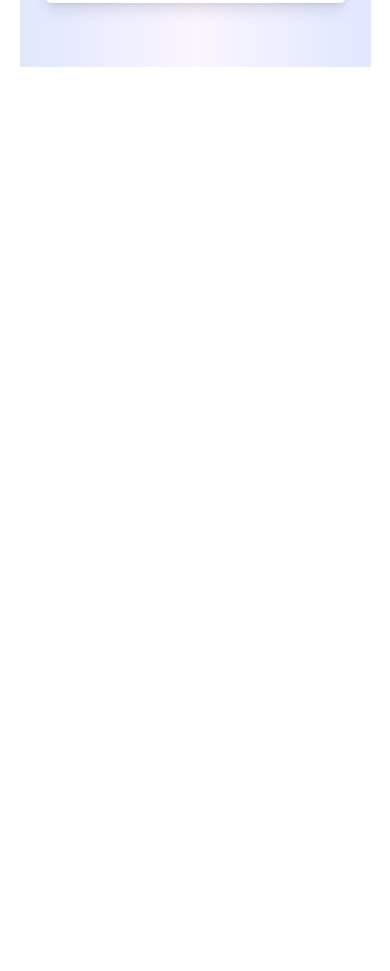
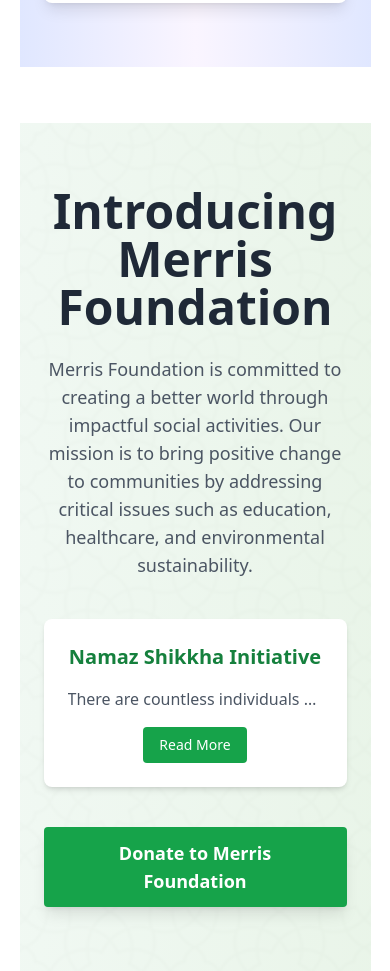
Before and after one commit to Bytes-Farabi/Project-Merris-Group, a React (Vite) app: page / in a window 390 px wide. Shown: the part 5280-6251 px from the top of the page. Before the commit the page ends 5347 px from the top, so only its background shows below. Built offline with nearby package versions, Linux system fonts and the light colour scheme.

Commit message:
foundation section added

```diff
--- a/src/Components/Navbar.jsx
+++ b/src/Components/Navbar.jsx
@@ -27,7 +27,7 @@ const Navbar = () => {
                         <ul
                             tabIndex={0}
                             className="menu menu-sm dropdown-content bg-base-100 rounded-box z-[1] mt-3 w-52 p-2 shadow">
-                            <Link to="/projects">Projects</Link>
+                            <Link to="/foundation">Foundation</Link>
                             <Link to="/team">Our Team</Link>
                             <Link to="/aboutus">About Us</Link>
                         </ul>
@@ -45,9 +45,9 @@ const Navbar = () => {
                     <ul className="menu menu-horizontal px-1 lg:flex lg:gap-5"><NavLink to={"/"} className={({ isActive }) =>
                         `px-6 py-2 text-white rounded-lg shadow-md font-medium transition duration-200 ease-in-out hover:focus:outline-none focus:ring-2 focus:ring-emerald-500 focus:ring-offset-2 ${isActive ? 'scale-95 bg-[#0B9D58]' : 'bg-gray-900 text-white'}`
                     }>Home</NavLink>
-                        <NavLink to={"/projects"} className={({ isActive }) =>
+                        <NavLink to={"/foundation"} className={({ isActive }) =>
                             `px-6 py-2 text-white rounded-lg shadow-md font-medium transition duration-200 ease-in-out hover:focus:outline-none focus:ring-2 focus:ring-emerald-500 focus:ring-offset-2 ${isActive ? 'scale-95 bg-[#0B9D58]' : 'bg-gray-900 text-white'}`
-                        }>Projects</NavLink>
+                        }>Foundation</NavLink>
 
                         <NavLink to={"/aboutus"} className={({ isActive }) =>
                             `px-6 py-2 text-white rounded-lg shadow-md font-medium transition duration-200 ease-in-out hover: focus:outline-none focus:ring-2 focus:ring-emerald-500  focus:ring-offset-2 ${isActive ? 'scale-95 bg-[#0B9D58]' : 'bg-gray-900 text-white'}`
@@ -55,9 +55,9 @@ const Navbar = () => {
                     </ul>
                 </div>
                 <div className="navbar-end">
-                <NavLink to={"/team"} className={({ isActive }) =>
-                            `px-6 py-2 text-white rounded-lg shadow-md font-medium transition duration-200 ease-in-out hover:bg-gray-800 focus:outline-none focus:ring-2 focus:ring-emerald-500 focus:ring-offset-2 ${isActive ? 'scale-95 bg-[#0B9D58]' : 'bg-gray-900 text-white'}`
-                        }>Our Team</NavLink>
+                    <NavLink to={"/team"} className={({ isActive }) =>
+                        `px-6 py-2 text-white rounded-lg shadow-md font-medium transition duration-200 ease-in-out hover:bg-gray-800 focus:outline-none focus:ring-2 focus:ring-emerald-500 focus:ring-offset-2 ${isActive ? 'scale-95 bg-[#0B9D58]' : 'bg-gray-900 text-white'}`
+                    }>Our Team</NavLink>
                 </div>
             </div>
         </div>
--- a/src/Pages/Foundation.jsx
+++ b/src/Pages/Foundation.jsx
@@ -1,11 +1,109 @@
-import React from 'react';
+import React, { useState } from "react";
+import oriental from '../../public/assets/Texture/oriental.png'
+
+const projects = [
+  {
+    title: "Namaz Shikkha Initiative",
+    description:
+      "There are countless individuals who, despite their faith and devotion, struggle to perform prayer correctly due to a lack of proper knowledge and guidance. Prayer is not just a ritual; it is a profound connection with our Creator, offering peace and spiritual fulfillment.\n\nUnderstanding this need, we have taken the initiative to distribute Namaz Shikkha Books to those who aspire to learn and perfect their prayer. These books are carefully designed to provide step-by-step guidance, ensuring that every aspect of prayer is performed accurately and with the right intention.\n\nThis project aims to uplift communities by spreading awareness, fostering spiritual growth, and enabling everyone to connect with their faith in the most meaningful way. Together, we can ensure that no one is left behind in understanding and practicing the beauty of prayer.",
+  },
+];
 
 const Foundation = () => {
-    return (
-        <div>
-            <h1>Foundation Pages</h1>
+  const [modalContent, setModalContent] = useState(null);
+  const [isModalOpen, setIsModalOpen] = useState(false);
+
+  const handleDonateClick = () => {
+    alert("Jazakallah for your interest, donation will be available soon");
+  };
+
+  const handleOpenModal = (description) => {
+    setModalContent(description);
+    setIsModalOpen(true);
+  };
+
+  const handleCloseModal = () => {
+    setModalContent(null);
+    setIsModalOpen(false);
+  };
+
+  return (
+    <section className="py-16 relative"
+    style={{
+        backgroundImage: `
+          linear-gradient(to right, rgba(240, 249, 244, 0.9), rgba(232, 245, 233, 0.9)),
+          url('../../public/assets/Texture/oriental.png')
+        `,
+        backgroundSize: "cover",
+        backgroundRepeat: "no-repeat",
+        backgroundPosition: "center",
+      }}
+    >
+      <div className="container mx-auto px-6 md:px-12 text-center">
+        {/* Title */}
+        <h2 className="text-5xl font-bold text-gray-800 mb-6">
+          Introducing Merris Foundation
+        </h2>
+
+        {/* Overview */}
+        <p className="text-lg text-gray-600 mb-10">
+          Merris Foundation is committed to creating a better world through
+          impactful social activities. Our mission is to bring positive change
+          to communities by addressing critical issues such as education,
+          healthcare, and environmental sustainability.
+        </p>
+
+        {/* Projects as Cards */}
+        <div className="flex flex-wrap justify-center gap-8 mb-10">
+          {projects.map((project, index) => (
+            <div
+              key={index}
+              className="bg-white rounded-lg shadow-md hover:shadow-lg transition p-6 w-full max-w-sm"
+            >
+              <h3 className="text-xl font-semibold text-green-700 mb-4">
+                {project.title}
+              </h3>
+              <p className="text-gray-600 truncate">
+                {project.description.split(" ").slice(0, 20).join(" ")}...
+              </p>
+              <button
+                onClick={() => handleOpenModal(project.description)}
+                className="mt-4 px-4 py-2 bg-green-600 text-white text-sm font-medium rounded hover:bg-green-700 transition"
+              >
+                Read More
+              </button>
+            </div>
+          ))}
         </div>
-    );
+
+        {/* Donate Button */}
+        <button
+          onClick={handleDonateClick}
+          className="px-6 py-3 bg-green-600 text-white text-lg font-semibold rounded shadow-lg hover:bg-green-700 transition"
+        >
+          Donate to Merris Foundation
+        </button>
+      </div>
+
+      {/* Modal */}
+      {isModalOpen && (
+        <div className="fixed inset-0 bg-gray-800 bg-opacity-50 flex items-center justify-center z-50">
+          <div className="bg-white rounded-lg shadow-lg max-w-lg w-full p-6 relative">
+            <h3 className="text-2xl font-semibold text-gray-800 mb-4">
+              Project Details
+            </h3>
+            <p className="text-gray-700 mb-6">{modalContent}</p>
+            <button
+              onClick={handleCloseModal}
+              className="absolute top-2 right-2 text-gray-500 hover:text-gray-800 text-lg"
+            >
+              ×
+            </button>
+          </div>
+        </div>
+      )}
+    </section>
+  );
 };
 
 export default Foundation;
--- a/src/Pages/Home.jsx
+++ b/src/Pages/Home.jsx
@@ -2,6 +2,7 @@ import React from 'react';
 import Banner from '../Components/Banner';
 import AboutUs from './AboutUs';
 import Team from './Team';
+import Foundation from './Foundation';
 
 const Home = () => {
     return (
@@ -15,6 +16,9 @@ const Home = () => {
             <div className='mt-14'>
                 <Team></Team>
             </div>
+            <div className='mt-14'>
+                <Foundation></Foundation>
+            </div>
         </div>
     );
 };
```
Also changed, not shown: public/assets/Texture/flower.png (added), public/assets/Texture/oriental.png (added).
